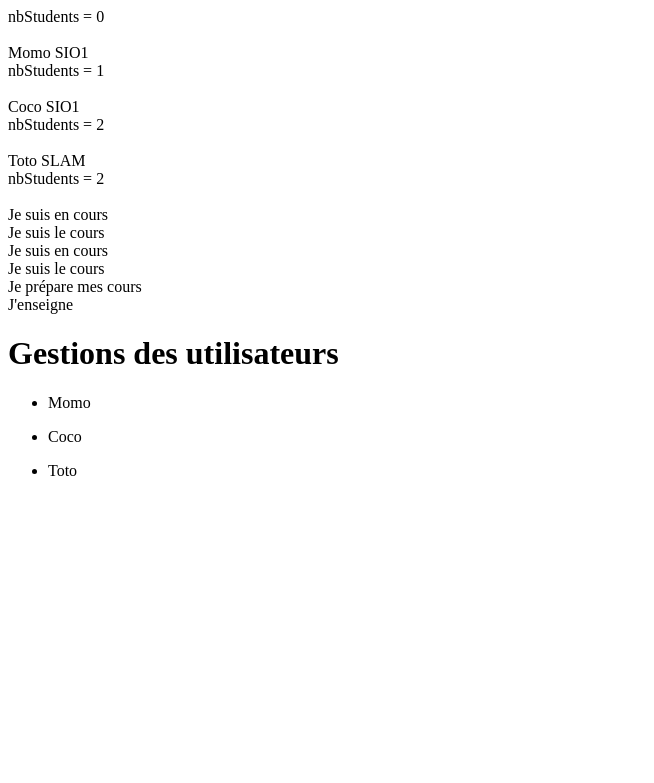
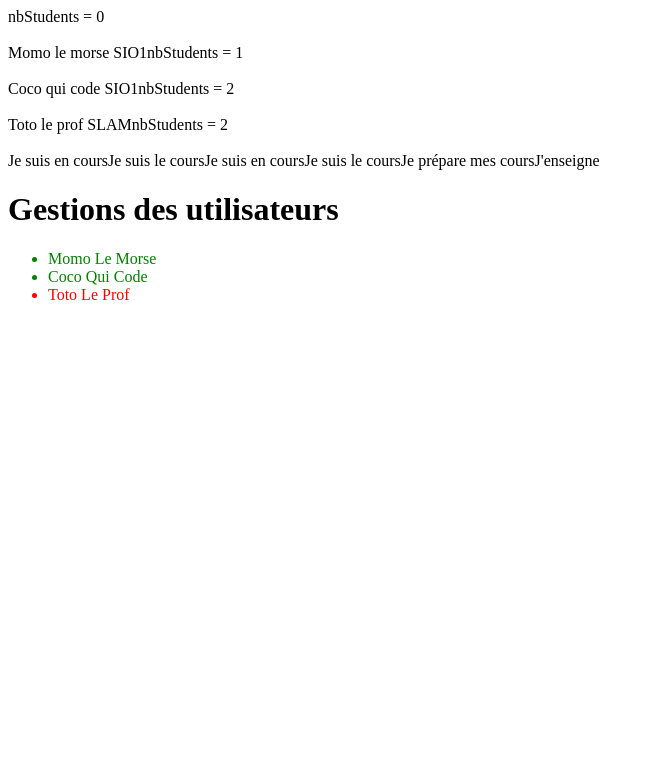
Before and after one commit to KLenesley/POO-PHP, a PHP site: page / in a window 1280 px wide. Shown: the top 783 px of the page, without its empty margins (0-654 px from the left). Run offline with PHP 8.4, Linux system fonts and the light colour scheme.

Commit message:
var filter, control

```diff
--- a/Student.php
+++ b/Student.php
@@ -20,16 +20,16 @@ class Student extends User implements Coursable
 
     public function getClasse()
     {
-        return $this->classe . "<br>";
+        return $this->classe;
     }
 
     public function travailler()
     {
-        return "Je suis en cours <br>";
+        return "Je suis en cours";
     }
 
     public function suivreCours()
     {
-        return "Je suis le cours <br>";
+        return "Je suis le cours";
     }
 }
--- a/Teacher.php
+++ b/Teacher.php
@@ -14,16 +14,16 @@ class Teacher extends User implements Enseignable
 
     public function getMatieres()
     {
-        return $this->matieres . "<br>";
+        return $this->matieres;
     }
 
     public function travailler()
     {
-        return "Je prépare mes cours <br>";
+        return "Je prépare mes cours";
     }
 
     public function enseigner()
     {
-        return "J'enseigne <br>";
+        return "J'enseigne";
     }
 }
--- a/User.php
+++ b/User.php
@@ -4,12 +4,12 @@ abstract class User
 {
     protected ?string $name;
 
-    public function setName(?string $name)
+    public function setName(?string $name) // Mutateur
     {
         $this->name = $name;
     }
 
-    public function getName()
+    public function getName() // Assesseur
     {
         return $this->name . "\n";
     }
--- a/index.php
+++ b/index.php
@@ -23,7 +23,7 @@ echo "nbStudents = " . Student::$nbStudents . "<br>";
 echo "<br>";
 
 $user1 = new Student();
-$user1->setName("Momo");
+$user1->setName("Momo le morse");
 $user1->setClasse("SIO1");
 
 echo $user1->getName();
@@ -34,7 +34,7 @@ echo "nbStudents = " . Student::$nbStudents . "<br>";
 echo "<br>";
 
 $user2 = new Student();
-$user2->setName("Coco");
+$user2->setName("Coco qui code");
 $user2->setClasse("SIO1");
 
 echo $user2->getName();
@@ -45,7 +45,7 @@ echo "nbStudents = " . Student::$nbStudents . "<br>";
 echo "<br>";
 
 $user3 = new Teacher();
-$user3->setName("Toto");
+$user3->setName("Toto le prof");
 $user3->setMatieres("SLAM");
 
 echo $user3->getName();
--- a/templates/index.html.twig
+++ b/templates/index.html.twig
@@ -9,10 +9,16 @@
 
     {{ name }}
 
+    <ul>
     {% for user in users %}
-        <ul>
-            <li>{{ user.name }}</li>
-        </ul>
+        {% if user.matieres == "SLAM" %}
+            <span style="color: red;">
+        {% else %}
+            <span style="color: green;">
+        {% endif %}
+                <li>{{ user.name|title }} </li>
+        </span>
     {% endfor %}
+    </ul>
 </body>
 </html>
```
